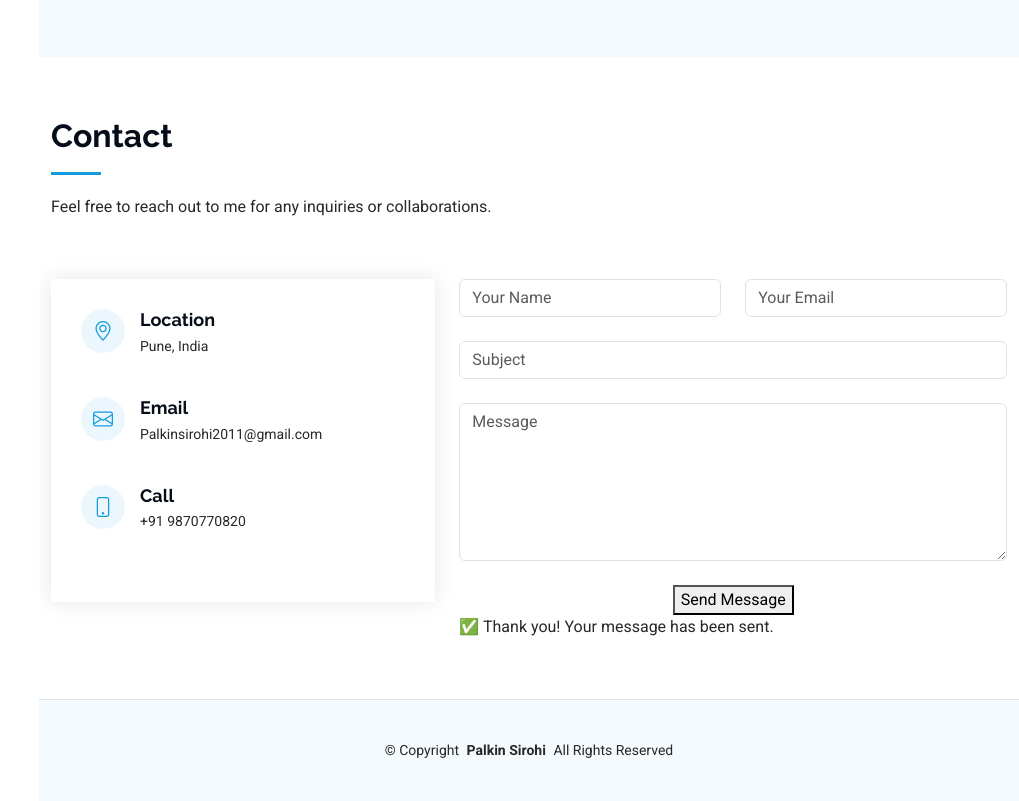
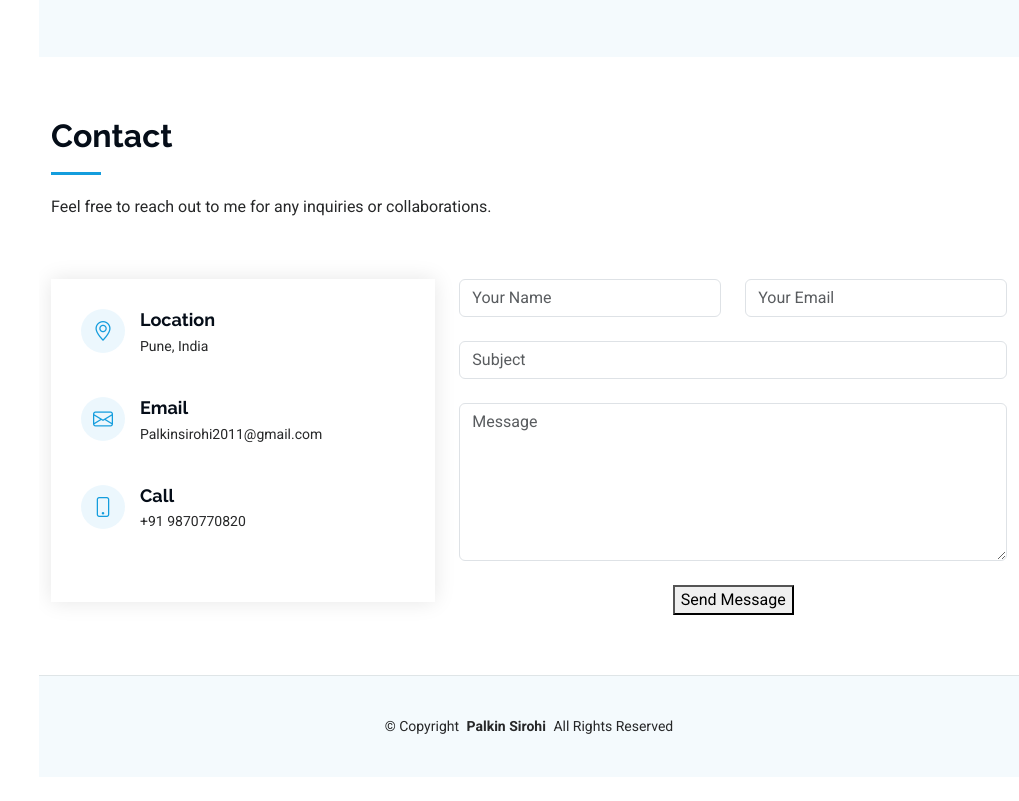
Before and after one commit to Palkinsirohi/portfolio, a plain HTML site: page index.html in a window 1280 px wide. Shown: the part 3108-3909 px from the top of the page, without its empty margins (261-1280 px from the left). After the commit the page ends 3885 px from the top, so only its background shows below. Drawn offline with Linux system fonts and the light colour scheme; files whose address does not match are found by name.

Commit message:
Update index.html

```diff
--- a/index.html
+++ b/index.html
@@ -268,7 +268,7 @@
                 </div>
               </div>
             </form>
-   <div id="thank-you-message">✅ Thank you! Your message has been sent.</div>
+
 
   <script>
     const form = document.getElementById("contact-form");
```
